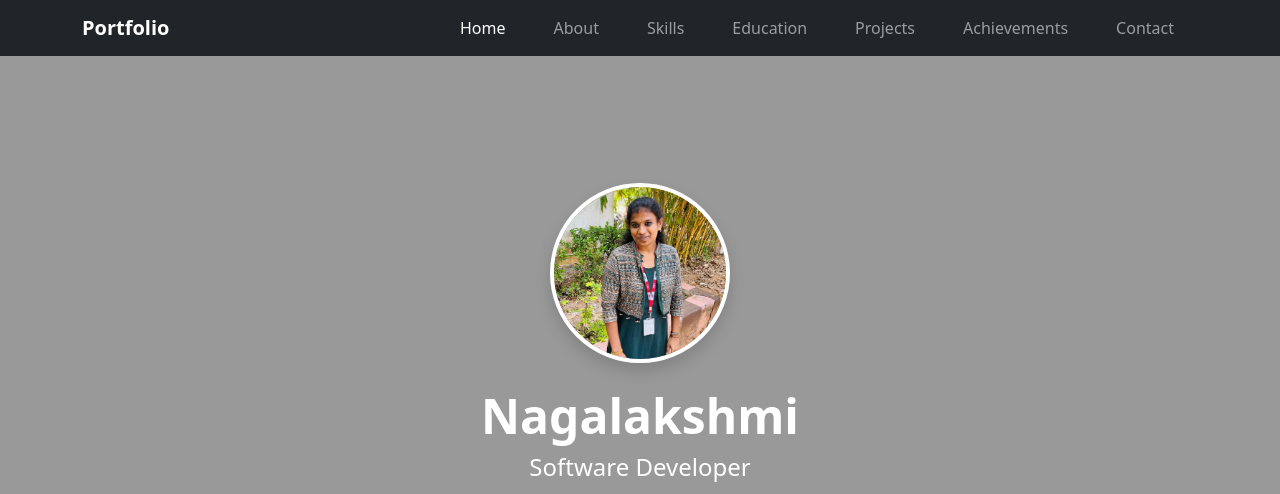
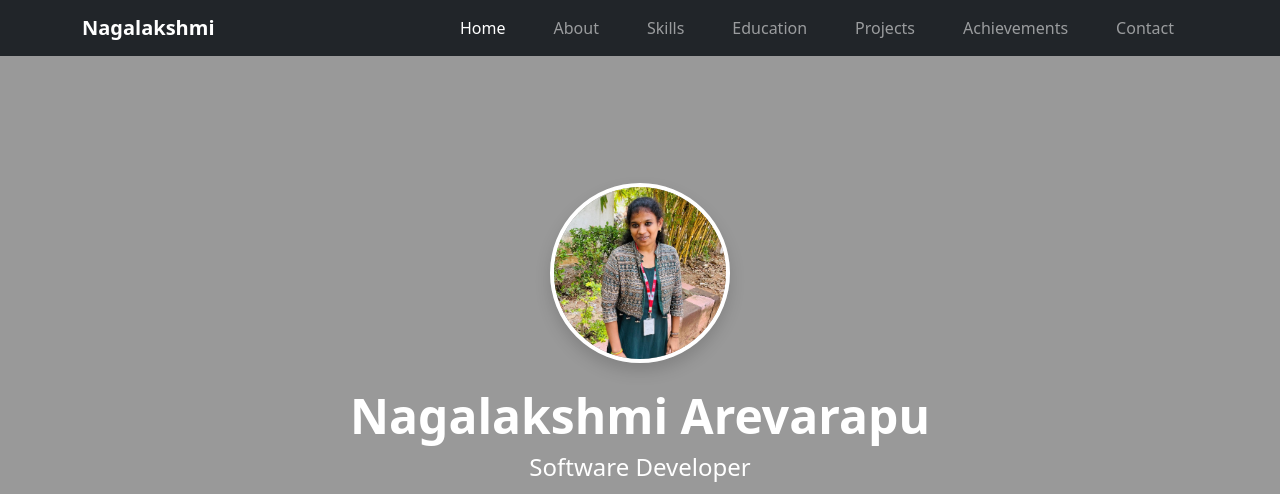
Before and after one commit to ArevarapuNagalakshmi/Portfolio, a plain HTML site: page index.html in a window 1280 px wide. Shown: the top 494 px of the page. Drawn offline with nearby package versions, Linux system fonts and the light colour scheme.

Commit message:
portfolio

```diff
--- a/index.html
+++ b/index.html
@@ -45,7 +45,7 @@
 <!-- Navbar -->
 <nav class="navbar navbar-expand-lg navbar-dark bg-dark fixed-top">
   <div class="container">
-    <a class="navbar-brand fw-bold" href="#home">Portfolio</a>
+    <a class="navbar-brand fw-bold" href="#home">Nagalakshmi</a>
     <button class="navbar-toggler" type="button" data-bs-toggle="collapse" data-bs-target="#navbarNav"
       aria-controls="navbarNav" aria-expanded="false" aria-label="Toggle navigation">
       <span class="navbar-toggler-icon"></span>
@@ -68,7 +68,7 @@
 <section id="home" class="hero text-center d-flex align-items-center">
   <div class="container">
     <img src="photo.jpg" alt="Nagalakshmi Arevarapu" class="rounded-circle shadow mb-4" style="width:180px;height:180px;object-fit:cover;border:4px solid white;">
-    <h1 class="fw-bold mb-2">Nagalakshmi</h1>
+    <h1 class="fw-bold mb-2">Nagalakshmi Arevarapu</h1>
     <h4 class="mb-3">Software Developer</h4>
     <p class="lead mb-4">Enthusiastic fresher with a strong foundation in full-stack development, eager to apply knowledge to real-world projects and deliver impactful solutions.</p>
     <div class="d-flex justify-content-center flex-wrap gap-3">
```
